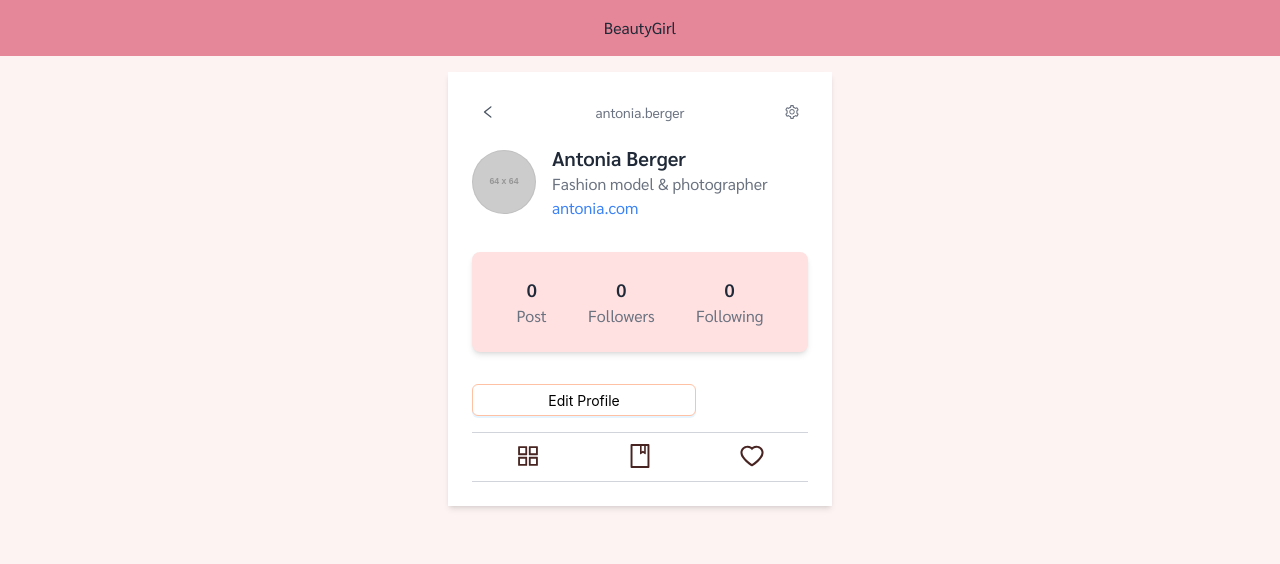
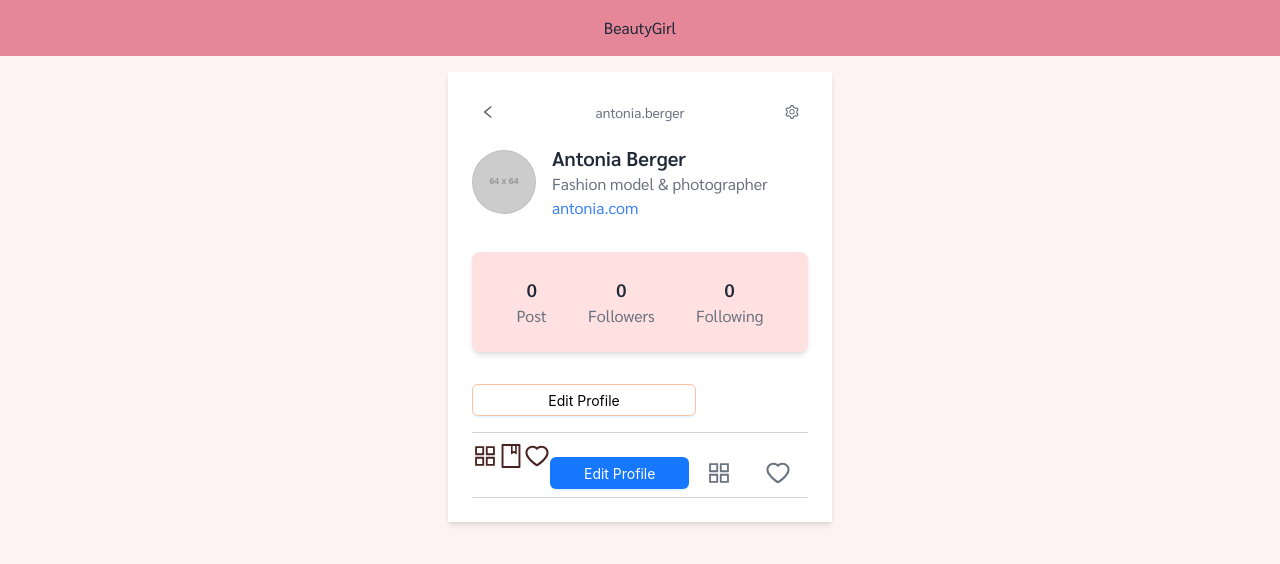
Before and after one commit to Namngernn/BeautyGirl, a React (Vite) app in the folder frontend/: page /Profile in a window 1280 px wide. Shown: the top 564 px of the page. Built offline with nearby package versions, Linux system fonts and the light colour scheme.

Commit message:
แก้แดงแร้วนะฮะ

```diff
--- a/frontend/package.json
+++ b/frontend/package.json
@@ -10,7 +10,7 @@
     "preview": "vite preview"
   },
   "dependencies": {
-    "@ant-design/icons": "^5.3.7",
+    "@ant-design/icons": "^5.4.0",
     "@ctrl/tinycolor": "^4.1.0",
     "@heroicons/react": "^1.0.6",
     "antd": "^5.19.2",
--- a/frontend/src/pages/Profile/Profile.jsx
+++ b/frontend/src/pages/Profile/Profile.jsx
@@ -1,4 +1,4 @@
-// src/Profile.js
+
 import React from 'react';
 import { Avatar, Button } from 'antd';
 import { SettingOutlined, AppstoreOutlined, BookOutlined, HeartOutlined, LeftOutlined } from '@ant-design/icons';
@@ -43,6 +43,7 @@ const Profile = () => {
             <p className="text-gray-500">Following</p>
           </div>
         </div>
+
         <Button className="mt-8 w-56 bg-white border-[#FFC1A4] text-black" type="primary">
           Edit Profile
         </Button>
@@ -61,10 +62,15 @@ const Profile = () => {
             icon={<HeartOutlined style={{ fontSize: '24px', color: '#472421' }} />}
           />
 
-
+        <Button className="mt-4 w-full" type="primary">Edit Profile</Button>
+        <div className="flex justify-around w-full mt-4">
+          <AppstoreOutlined className="text-2xl text-gray-500" />
+          {/* <BookmarkOutlined className="text-2xl text-gray-500" /> */}
+          <HeartOutlined className="text-2xl text-gray-500" />
         </div>
       </div>
     </div>
+  </div>
   );
 };
 
```
Also changed, not shown: 2 other files (tests, documents, lock files or other folders).
